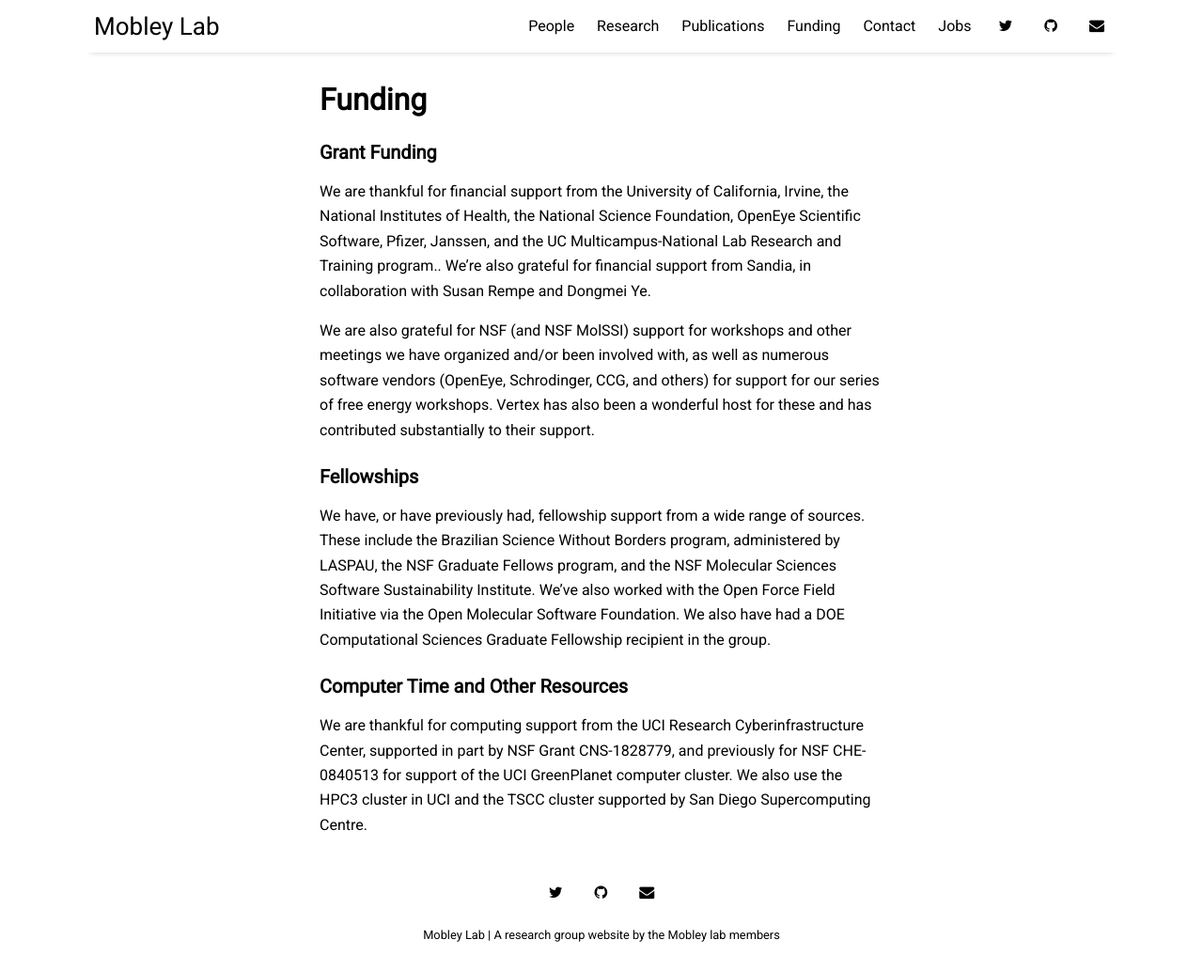
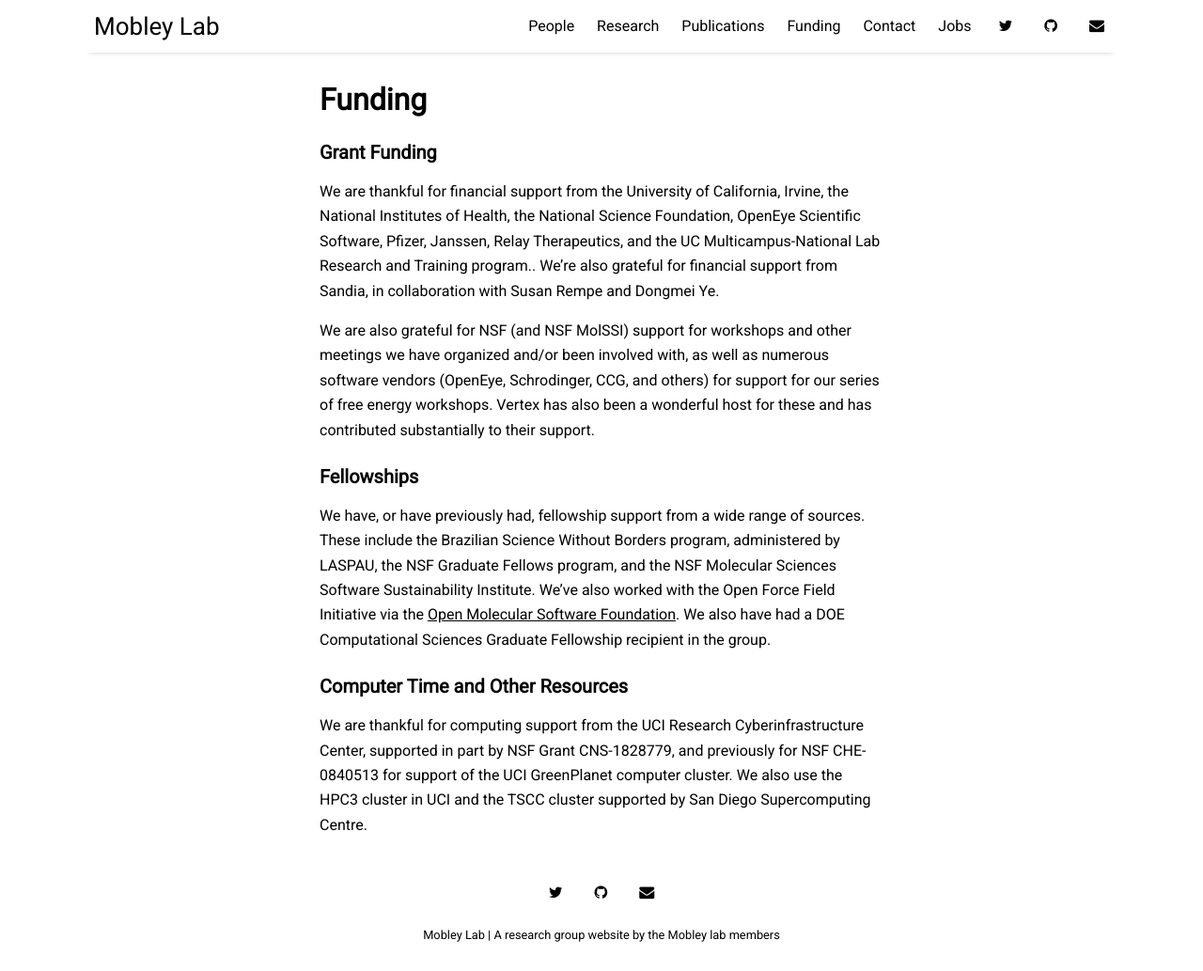
Before and after one commit to MobleyLab/mobleylab.org, a Jekyll site: the page built from pages/funding.md, in a window 1280 px wide and 1033 px high. Shown: the whole window at 94% size. Built offline with Jekyll 4.4.1, drawn with Linux system fonts in a browser that asks for light colours; nearby versions of some CDN libraries.

Commit message:
Minor update to funding page

```diff
--- a/pages/funding.md
+++ b/pages/funding.md
@@ -6,12 +6,12 @@ permalink: /funding
 
 ### **Grant Funding**
 
-We are thankful for financial support from the University of California, Irvine, the National Institutes of Health, the National Science Foundation,  OpenEye Scientific Software, Pfizer, Janssen, and the UC Multicampus-National Lab Research and Training program.. We’re also grateful for financial support from Sandia, in collaboration with Susan Rempe and Dongmei Ye.
+We are thankful for financial support from the University of California, Irvine, the National Institutes of Health, the National Science Foundation, OpenEye Scientific Software, Pfizer, Janssen, Relay Therapeutics, and the UC Multicampus-National Lab Research and Training program.. We’re also grateful for financial support from Sandia, in collaboration with Susan Rempe and Dongmei Ye.
 
 We are also grateful for NSF (and NSF MolSSI) support for workshops and other meetings we have organized and/or been involved with, as well as numerous software vendors (OpenEye, Schrodinger, CCG, and others) for support for our series of free energy workshops. Vertex has also been a wonderful host for these and has contributed substantially to their support.
 
 ### **Fellowships**
-We have, or have previously had, fellowship support from a wide range of sources. These include the Brazilian Science Without Borders program, administered by LASPAU, the NSF Graduate Fellows program, and the NSF Molecular Sciences Software Sustainability Institute. We've also worked with the Open Force Field Initiative via the Open Molecular Software Foundation.  We also have had a DOE Computational Sciences Graduate Fellowship recipient in the group.
+We have, or have previously had, fellowship support from a wide range of sources. These include the Brazilian Science Without Borders program, administered by LASPAU, the NSF Graduate Fellows program, and the NSF Molecular Sciences Software Sustainability Institute. We've also worked with the Open Force Field Initiative via the [Open Molecular Software Foundation](https://omsf.io/).  We also have had a DOE Computational Sciences Graduate Fellowship recipient in the group.
 
 ### **Computer Time and Other Resources**
 We are thankful for computing support from  the UCI Research Cyberinfrastructure Center, supported in part by NSF Grant CNS-1828779, and previously for NSF CHE-0840513 for support of the UCI GreenPlanet computer cluster. We also use the HPC3 cluster in UCI and the TSCC cluster supported by San Diego Supercomputing Centre.
```
